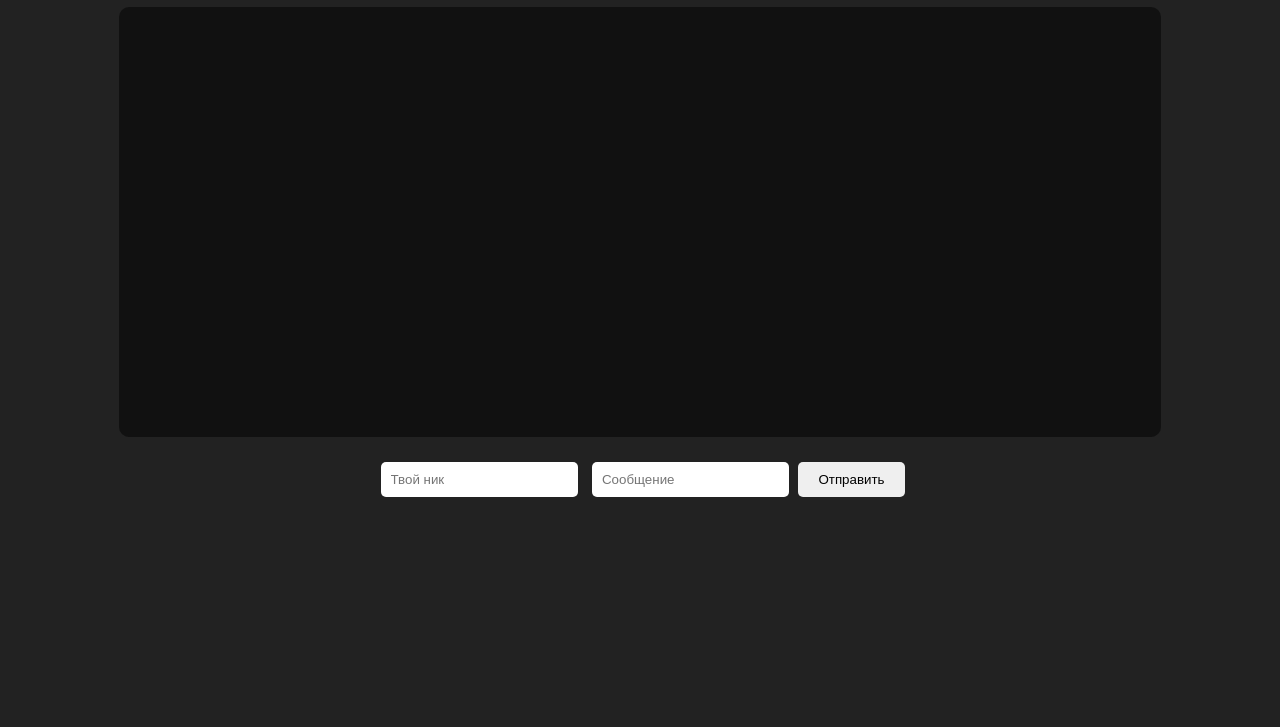
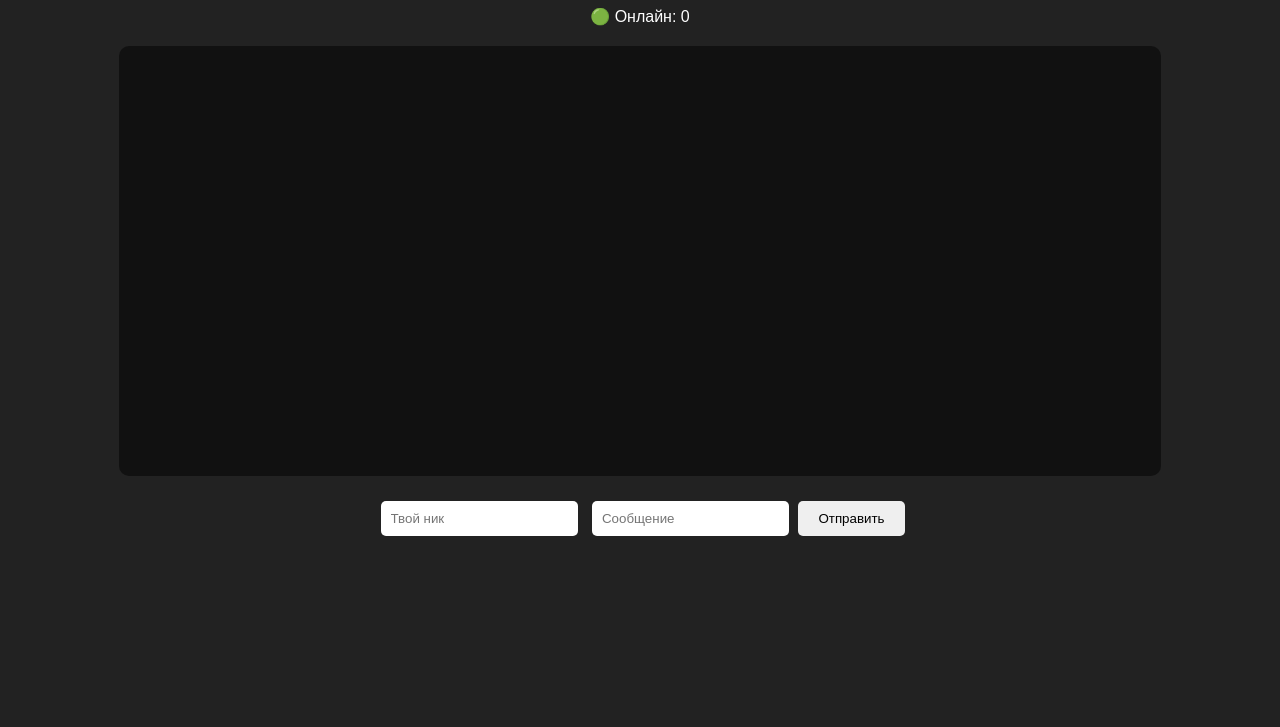
Before and after one commit to Vilmaksim/Maxen, a website: page public/index.html in a window 1280 px wide. Shown: the part 73-800 px from the top of the page. Drawn offline with nearby package versions, Linux system fonts and the light colour scheme; no server answers.

Commit message:
Update index.html

```diff
--- a/public/index.html
+++ b/public/index.html
@@ -8,6 +8,8 @@
 <body>
 
 <h1>Maxen</h1>
+
+<p id="online">🟢 Онлайн: 0</p>
 
 <div id="chat"></div>
 
```
